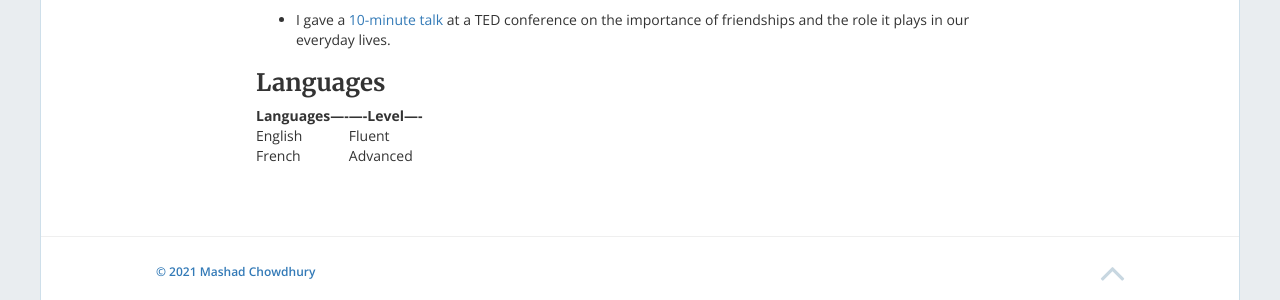
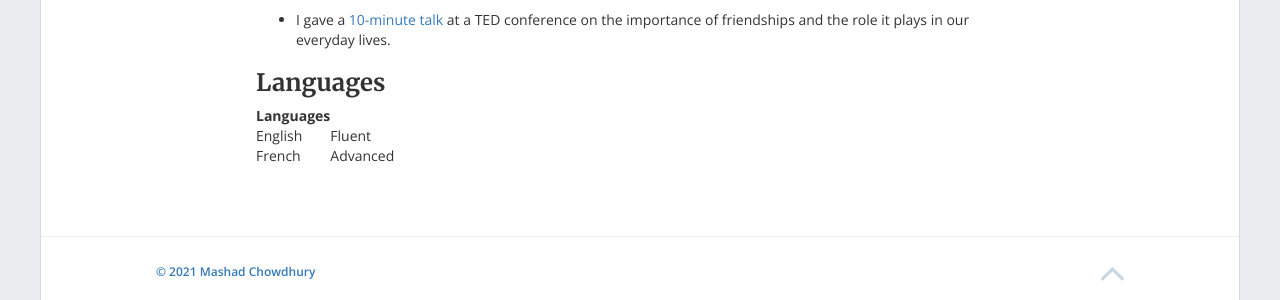
Before and after one commit to mashadchowdhury/mashadchowdhury.github.io, a Jekyll site: the page built from _pages/about.md, in a window 1280 px wide and 900 px high, scrolled down 1816 px. Shown: the part 593-893 px from the top of the window. Built offline with Jekyll 4.4.1, drawn with Linux system fonts in a browser that asks for light colours; nearby versions of some CDN libraries.

Commit message:
Update about.md

```diff
--- a/_pages/about.md
+++ b/_pages/about.md
@@ -81,7 +81,7 @@ administration to discuss important matters regarding the school.
 
 ### Languages
 
-| Languages----        | ----Level----          |
+|Languages|
 |:----------------|:---------------------|
 | English           | Fluent |
 | French          | Advanced  |
```
